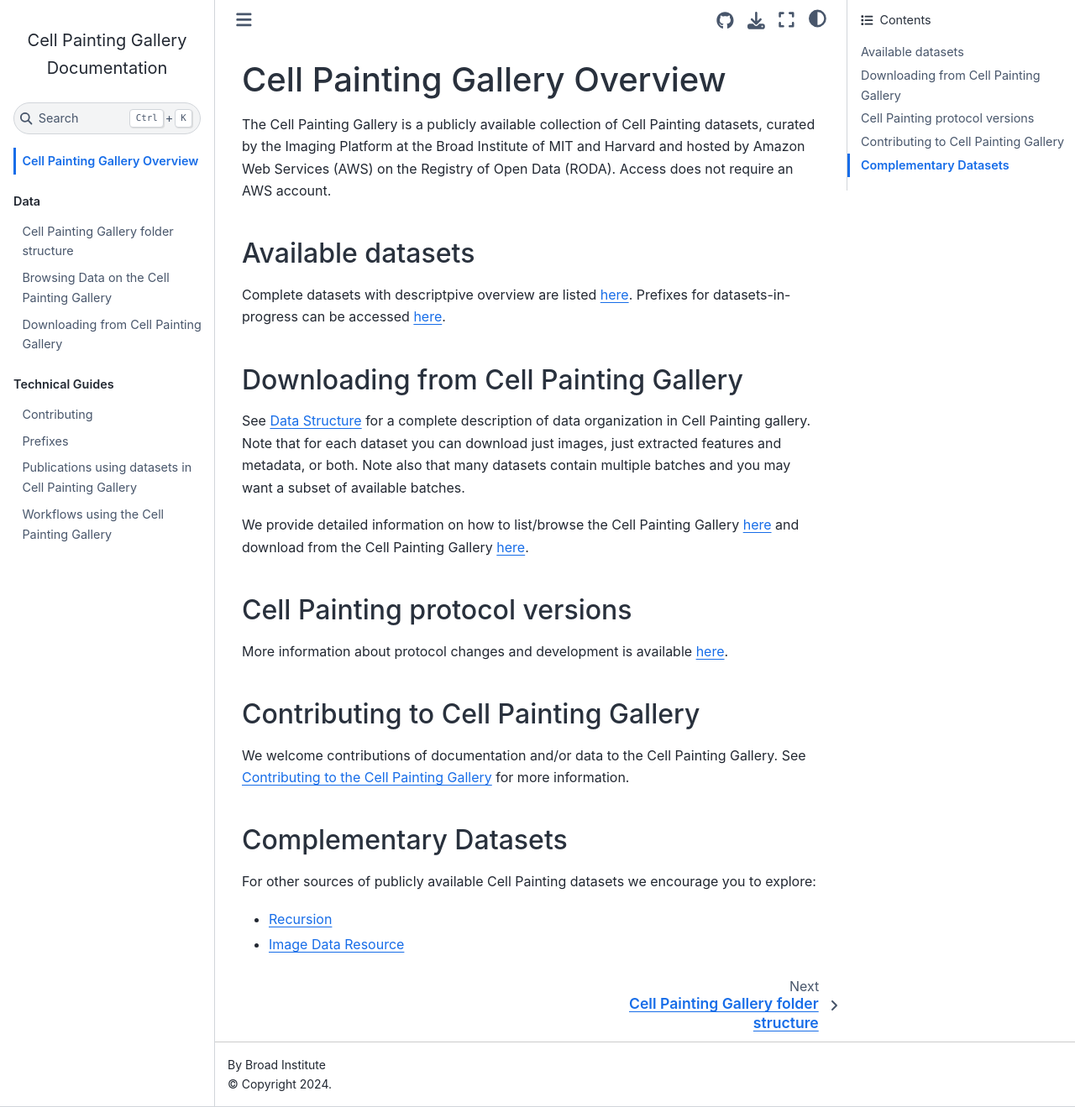
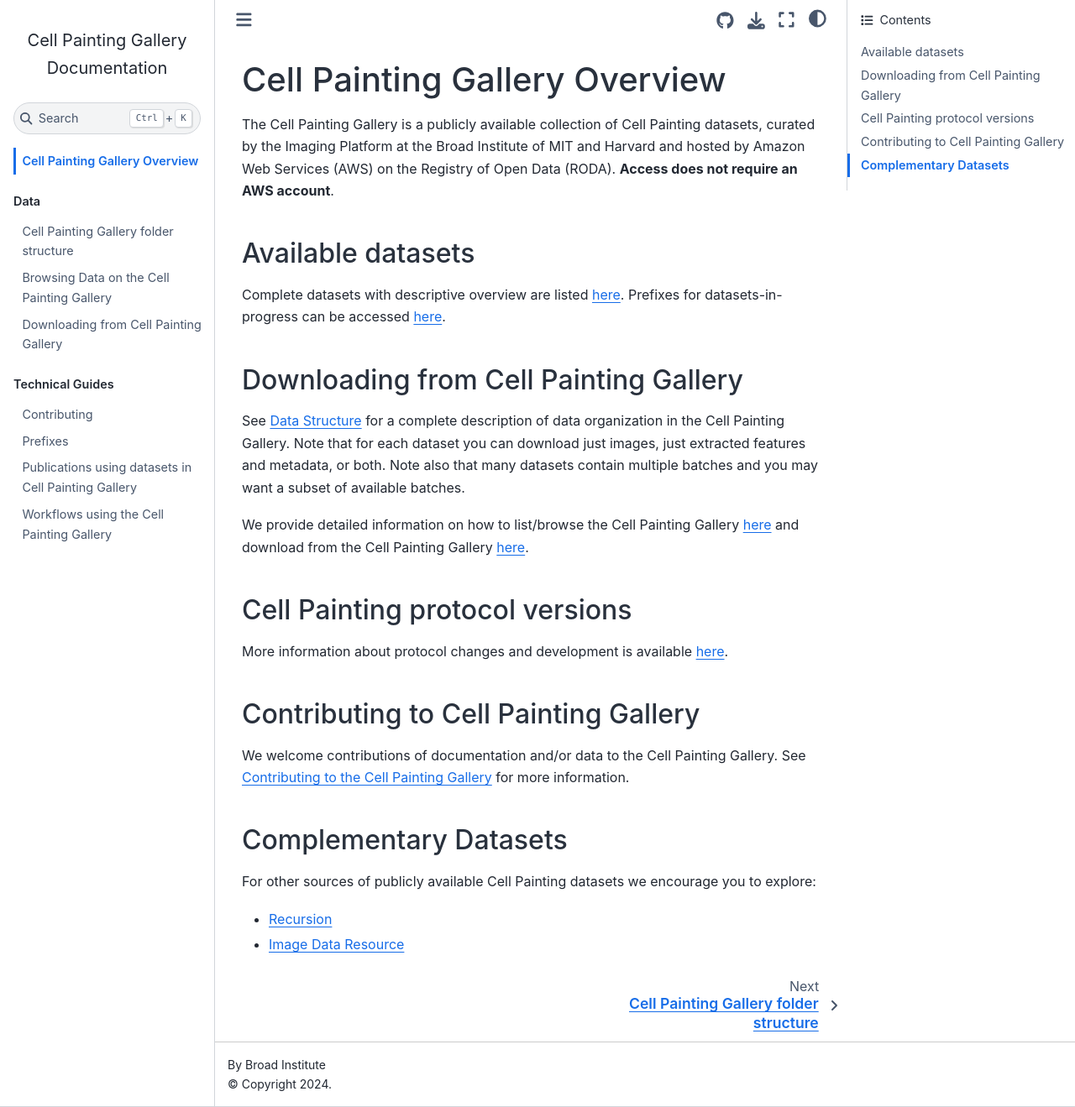
Before and after one commit to broadinstitute/cellpainting-gallery, a Jupyter Book: the page built from documentation/overview.md, in a window 1280 px wide and 1319 px high. Shown: the whole window at 84% size. Built offline with Jupyter Book 1.0.4 settings and Sphinx 7.4.7 and the Sphinx Book theme 1.1.4, drawn with Linux system fonts in a browser that asks for light colours.

Commit message:
Minor changes to decumentation
Fix minor typos, broken links and the sort.

```diff
--- a/documentation/overview.md
+++ b/documentation/overview.md
@@ -1,16 +1,16 @@
 # Cell Painting Gallery Overview
 
 The Cell Painting Gallery is a publicly available collection of Cell Painting datasets, curated by the Imaging Platform at the Broad Institute of MIT and Harvard and hosted by Amazon Web Services (AWS) on the Registry of Open Data (RODA).
-Access does not require an AWS account.
+**Access does not require an AWS account**.
 
 ## Available datasets
 
-Complete datasets with descriptpive overview are listed [here](https://github.com/broadinstitute/cellpainting-gallery/README.md).
+Complete datasets with descriptive overview are listed [here](https://github.com/broadinstitute/cellpainting-gallery/blob/main/README.md).
 Prefixes for datasets-in-progress can be accessed [here](prefixes.md).
 
 ## Downloading from Cell Painting Gallery
 
-See [Data Structure](data_structure.md) for a complete description of data organization in Cell Painting gallery.
+See [Data Structure](data_structure.md) for a complete description of data organization in the Cell Painting Gallery.
 Note that for each dataset you can download just images, just extracted features and metadata, or both.
 Note also that many datasets contain multiple batches and you may want a subset of available batches.
 
```
Also changed, not shown: documentation/contributing_to_cpg.md (+2 -2 lines), documentation/data_structure.md (+2 -1 lines), documentation/workflows.md (+1 -1 lines).
